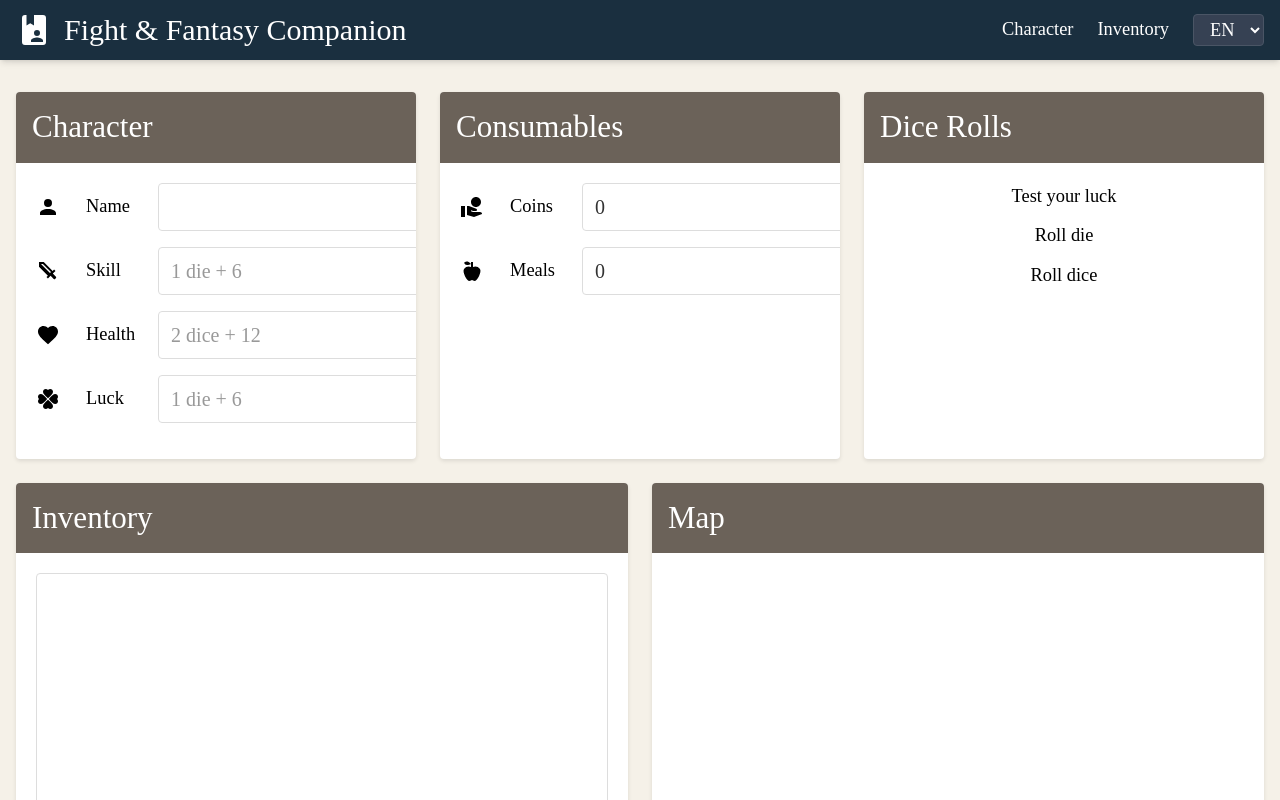
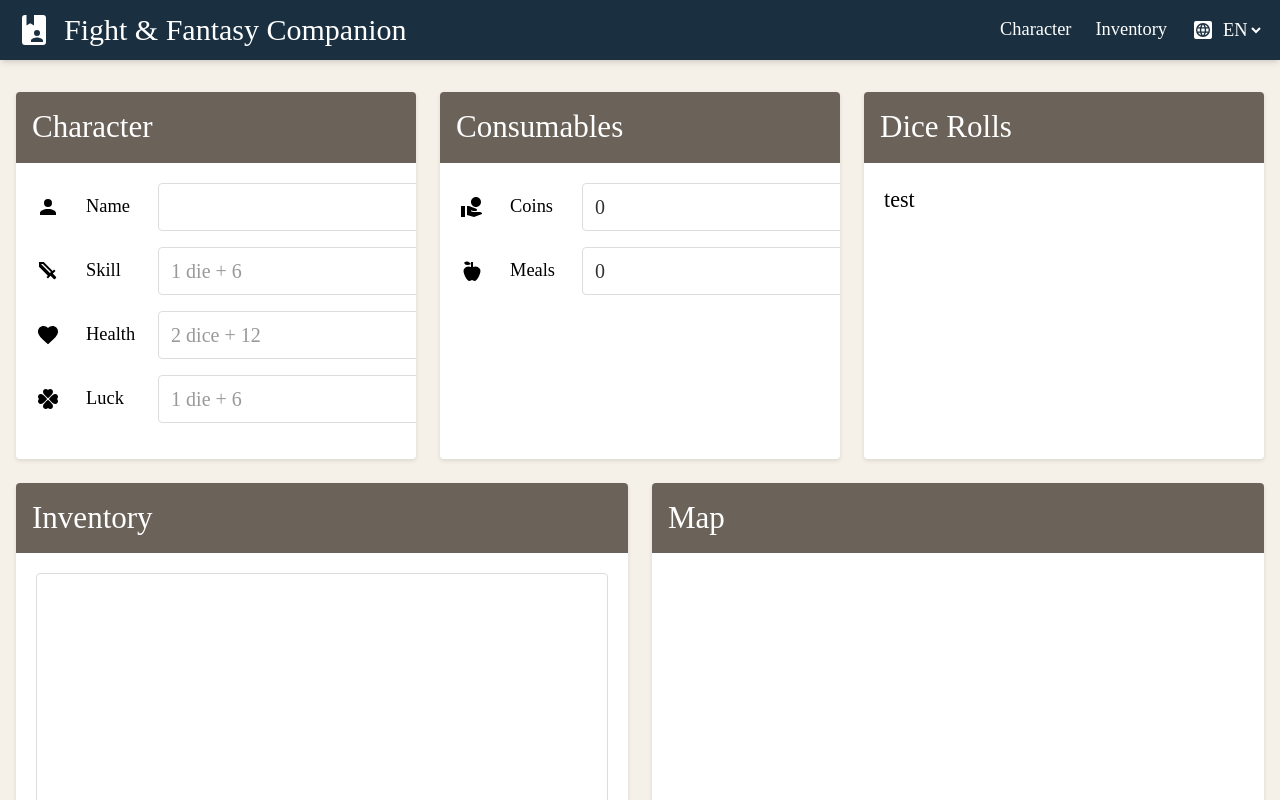
Before and after one commit to dialex/fnf-companion, a React (Vite) app: page / in a window 1280 px wide. Shown: the top 800 px of the page. Built offline with nearby package versions, Linux system fonts and the light colour scheme; the HTML template or start-up script is replaced by a standard one; a web font is replaced by a local one.

Commit message:
feat: add web icon to language selector with daisyui styling

```diff
--- a/src/App.jsx
+++ b/src/App.jsx
@@ -10,6 +10,7 @@ import {
   mdiHandCoin,
   mdiFoodApple,
   mdiDiceMultiple,
+  mdiWebBox,
 } from '@mdi/js';
 import {
   t,
@@ -68,10 +69,12 @@ function App() {
             >
               {t('navigation.inventory')}
             </a>
+            <div className="flex items-center gap-1">
+              <Icon path={mdiWebBox} size={1} className="text-white" />
               <select
                 value={currentLang}
                 onChange={handleLanguageChange}
-              className="content bg-gray-700 text-white border border-gray-600 rounded px-3 py-1 cursor-pointer hover:bg-gray-600 transition"
+                className="select select-bordered content"
               >
                 {getAvailableLanguages().map((lang) => (
                   <option key={lang} value={lang}>
@@ -79,6 +82,7 @@ function App() {
                   </option>
                 ))}
               </select>
+            </div>
           </nav>
         </div>
       </header>
@@ -203,29 +207,9 @@ function App() {
               </h2>
             </div>
             <div className="section-content">
-              <div className="dice-buttons">
-                <button
-                  type="button"
-                  className="btn btn-block content"
-                  onClick={() => {}}
-                >
-                  {t('dice.testYourLuck')}
+              <button type="button" className="btn">
+                test
               </button>
-                <button
-                  type="button"
-                  className="btn btn-block content"
-                  onClick={() => {}}
-                >
-                  {t('dice.roll1')}
-                </button>
-                <button
-                  type="button"
-                  className="btn btn-block content"
-                  onClick={() => {}}
-                >
-                  {t('dice.roll2')}
-                </button>
-              </div>
             </div>
           </section>
         </div>
```
Lines whose indentation alone changed are shown as unchanged.
